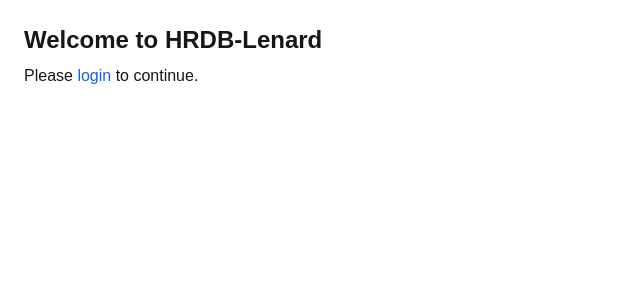
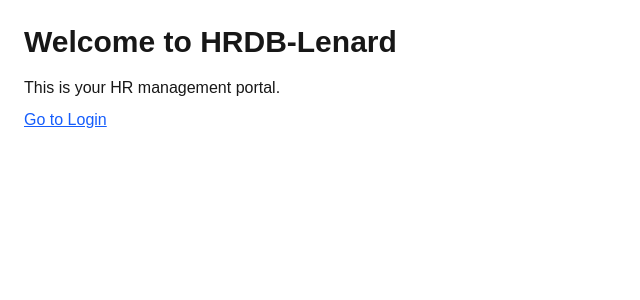
Before and after one commit to leonardviola20-wq/hrdb-lenard, a Next.js app: page / in a window 1280 px wide. Shown: the top 300 px of the page, without its empty margins (0-640 px from the left). Built offline with nearby package versions, Linux system fonts and the light colour scheme.

Commit message:
Add homepage entry point

```diff
--- a/app/page.tsx
+++ b/app/page.tsx
@@ -1,8 +1,11 @@
 export default function HomePage() {
   return (
     <div className="p-6">
-      <h1 className="text-2xl font-bold">Welcome to HRDB-Lenard</h1>
-      <p className="mt-2">Please <a href="/login" className="text-blue-600">login</a> to continue.</p>
+      <h1 className="text-3xl font-bold mb-4">Welcome to HRDB-Lenard</h1>
+      <p className="mb-2">This is your HR management portal.</p>
+      <a href="/login" className="text-blue-600 underline">
+        Go to Login
+      </a>
     </div>
   );
 }
```
